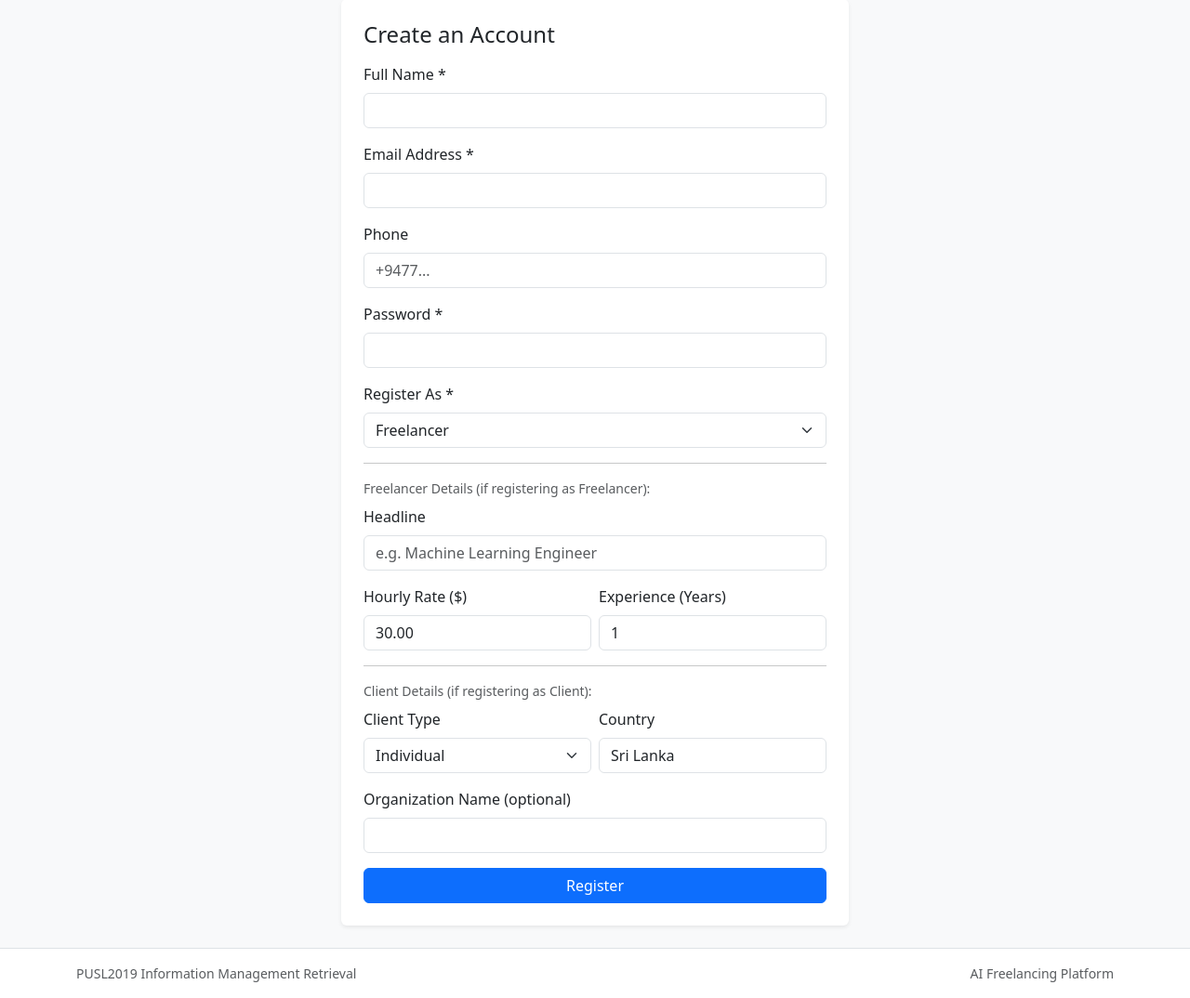
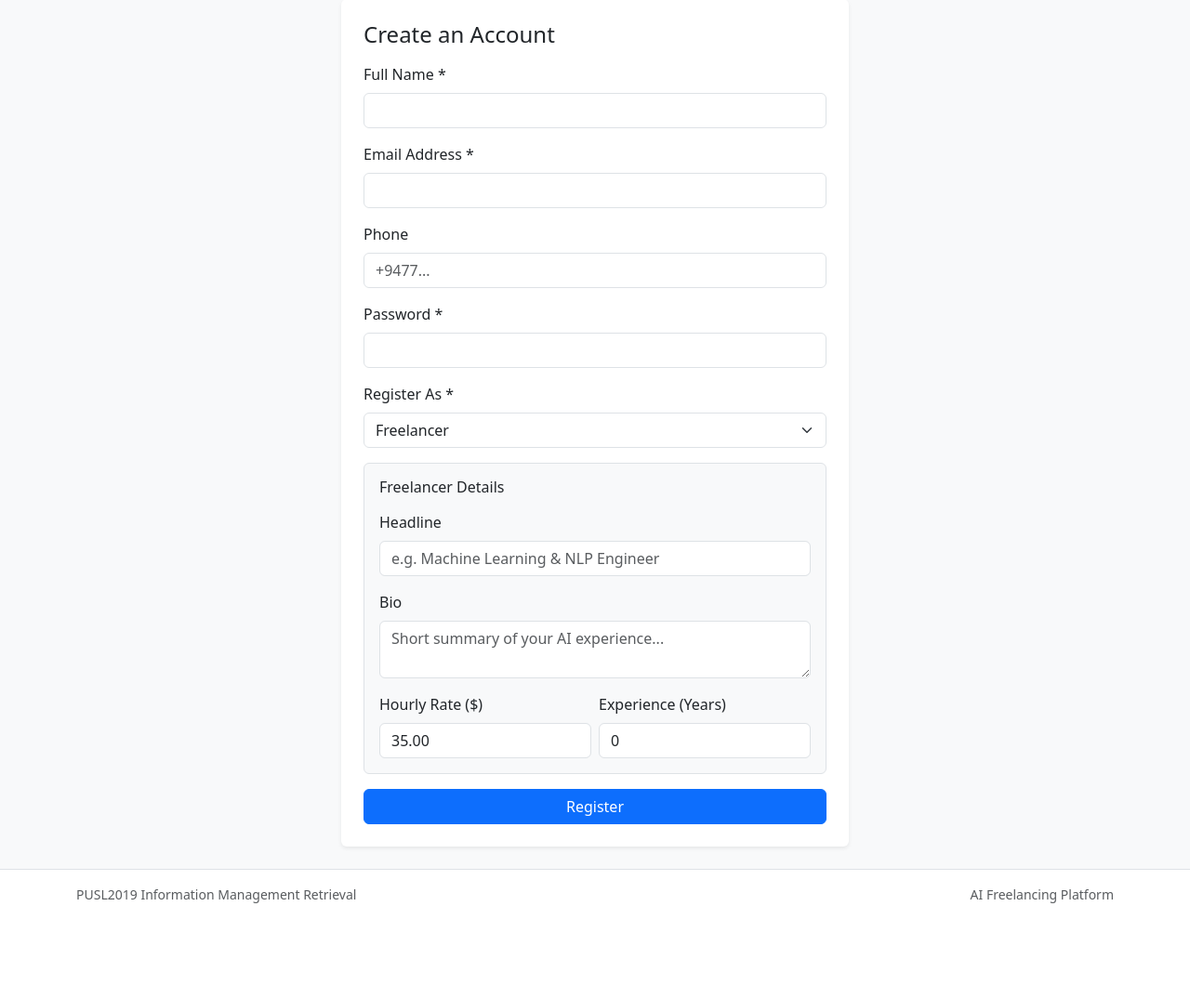
Before and after one commit to Mohan-Abeyrathne/PUSL2019-freelance-platform-Group68, a PHP site: page /register.php in a window 1280 px wide. Shown: the part 81-1155 px from the top of the page at 93% size. After the commit the page ends 1053 px from the top, so only its background shows below. Run offline with PHP 8.4, Linux system fonts and the light colour scheme.

Commit message:
add role dropdown to resiter page

```diff
--- a/register.php
+++ b/register.php
@@ -4,6 +4,7 @@ include "includes/header.php";
 
 $message = "";
 $error = "";
+$selectedRole = "Freelancer";
 
 if ($_SERVER["REQUEST_METHOD"] == "POST") {
     $full_name = mysqli_real_escape_string($conn, trim($_POST["full_name"]));
@@ -14,8 +15,9 @@ if ($_SERVER["REQUEST_METHOD"] == "POST") {
 
     // Only allow Freelancer or Client
     if ($role != "Freelancer" && $role != "Client") {
-        $role = "Client";
+        $role = "Freelancer";
     }
+    $selectedRole = $role;
 
     if ($full_name == "" || $email == "" || $password == "") {
         $error = "Please fill in your full name, email, and password.";
@@ -43,12 +45,19 @@ if ($_SERVER["REQUEST_METHOD"] == "POST") {
 
                 if ($role == "Freelancer") {
                     $headline = mysqli_real_escape_string($conn, trim($_POST["headline"]));
+                    $bio = mysqli_real_escape_string($conn, trim($_POST["bio"]));
                     $hourly_rate = (float) $_POST["hourly_rate"];
                     $experience_years = (int) $_POST["experience_years"];
 
                     if ($headline == "") {
                         $headline = "AI & Data Specialist";
                     }
+                    if ($bio == "") {
+                        $bioSql = "NULL";
+                    } else {
+                        $bioSql = "'$bio'";
+                    }
+
                     if ($hourly_rate <= 0) {
                         $hourly_rate = 25.00;
                     }
@@ -57,11 +66,13 @@ if ($_SERVER["REQUEST_METHOD"] == "POST") {
                     }
 
                     $insertFreeSql = "INSERT INTO freelancers (freelancer_id, headline, bio, hourly_rate, experience_years, availability_status)
-                                        VALUES ($newUserId, '$headline', NULL, $hourly_rate, $experience_years, 'Available')";
+                                        VALUES ($newUserId, '$headline', $bioSql, $hourly_rate, $experience_years, 'Available')";
                     mysqli_query($conn, $insertFreeSql);
+
                 } else {
                     $client_type = mysqli_real_escape_string($conn, $_POST["client_type"]);
                     $org_name = mysqli_real_escape_string($conn, trim($_POST["organization_name"]));
+                    $industry = mysqli_real_escape_string($conn, trim($_POST["industry"]));
                     $country = mysqli_real_escape_string($conn, trim($_POST["country"]));
 
                     if ($client_type != "Individual" && $client_type != "Organization") {
@@ -75,10 +86,16 @@ if ($_SERVER["REQUEST_METHOD"] == "POST") {
                     } else {
                         $orgSql = "'$org_name'";
                     }
+                    if ($industry == "") {
+                        $indSql = "NULL";
+                    } else {
+                        $indSql = "'$industry'";
+                    }
+
 
 
                     $insertClientSql = "INSERT INTO clients (client_id, client_type, organization_name, industry, country)
-                                        VALUES ($newUserId, '$client_type', $orgSql, NULL, '$country')";
+                                        VALUES ($newUserId, '$client_type', $orgSql, $indSql, '$country')";
                     mysqli_query($conn, $insertClientSql);
                 }
 
@@ -129,15 +146,72 @@ if ($_SERVER["REQUEST_METHOD"] == "POST") {
                         <input type="password" name="password" class="form-control" required>
                     </div>
 
-                    <div class="mb-3">
+                    <!-- <div class="mb-3">
                         <label class="form-label">Register As *</label>
                         <select name="role" class="form-select">
                             <option value="Freelancer">Freelancer</option>
                             <option value="Client">Client</option>
                         </select>
+                    </div> -->
+
+                    <div class="mb-3">
+                        <label class="form-label">Register As *</label>
+                        <select name="role" id="roleSelect" class="form-select" onchange="toggleRoleFields()">
+                            <option value="Freelancer" <?php if ($selectedRole == "Freelancer") { echo "selected"; } ?>>Freelancer</option>
+                            <option value="Client" <?php if ($selectedRole == "Client") { echo "selected"; } ?>>Client</option>
+                        </select>
                     </div>
 
-                    <hr>
+                    <!-- Freelancer-->
+                    <div id="freelancerFields" class="border rounded p-3 bg-light mb-3">
+                        <h2 class="h6 mb-3">Freelancer Details</h2>
+                        <div class="mb-3">
+                            <label class="form-label">Headline</label>
+                            <input type="text" name="headline" class="form-control" placeholder="e.g. Machine Learning & NLP Engineer" required>
+                        </div>
+                        <div class="mb-3">
+                            <label class="form-label">Bio</label>
+                            <textarea name="bio" rows="2" class="form-control" placeholder="Short summary of your AI experience..." required></textarea>
+                        </div>
+                        <div class="row g-2">
+                            <div class="col-6">
+                                <label class="form-label">Hourly Rate ($)</label>
+                                <input type="number" step="0.01" name="hourly_rate" class="form-control" value="35.00">
+                            </div>
+                            <div class="col-6">
+                                <label class="form-label">Experience (Years)</label>
+                                <input type="number" name="experience_years" class="form-control" value="0">
+                            </div>
+                        </div>
+                    </div>
+
+                    <!-- Client-->
+                    <div id="clientFields" class="border rounded p-3 bg-light mb-3" style="display: none;">
+                        <h2 class="h6 mb-3">Client Details</h2>
+                        <div class="row g-2 mb-3">
+                            <div class="col-6">
+                                <label class="form-label">Client Type</label>
+                                <select name="client_type" class="form-select">
+                                    <option value="Individual">Individual</option>
+                                    <option value="Organization">Organization</option>
+                                </select>
+                            </div>
+                            <div class="col-6">
+                                <label class="form-label">Country</label>
+                                <input type="text" name="country" class="form-control" value="Sri Lanka" required>
+                            </div>
+                        </div>
+                        <div class="mb-3">
+                            <label class="form-label">Organization Name (optional)</label>
+                            <input type="text" name="organization_name" class="form-control">
+                        </div>
+                        <div class="mb-0">
+                            <label class="form-label">Industry (optional)</label>
+                            <input type="text" name="industry" class="form-control" placeholder="e.g. FinTech, Healthcare, Retail">
+                        </div>
+                    </div>
+
+                    <!-- <hr>
                     <p class="small text-muted mb-2">Freelancer Details (if registering as Freelancer):</p>
                     <div class="mb-3">
                         <label class="form-label">Headline</label>
@@ -172,7 +246,7 @@ if ($_SERVER["REQUEST_METHOD"] == "POST") {
                     <div class="mb-3">
                         <label class="form-label">Organization Name (optional)</label>
                         <input type="text" name="organization_name" class="form-control">
-                    </div>
+                    </div> -->
 
                     <button type="submit" class="btn btn-primary w-100">Register</button>
                 </form>
@@ -181,6 +255,24 @@ if ($_SERVER["REQUEST_METHOD"] == "POST") {
     </div>
 </div>
 
+<script>
+function toggleRoleFields() {
+    var role = document.getElementById("roleSelect").value;
+    var freelancerBox = document.getElementById("freelancerFields");
+    var clientBox = document.getElementById("clientFields");
+
+    if (role === "Client") {
+        freelancerBox.style.display = "none";
+        clientBox.style.display = "block";
+    } else {
+        freelancerBox.style.display = "block";
+        clientBox.style.display = "none";
+    }
+}
+
+toggleRoleFields();
+</script>
+
 <?php
 include "includes/footer.php";
 ?>
```
